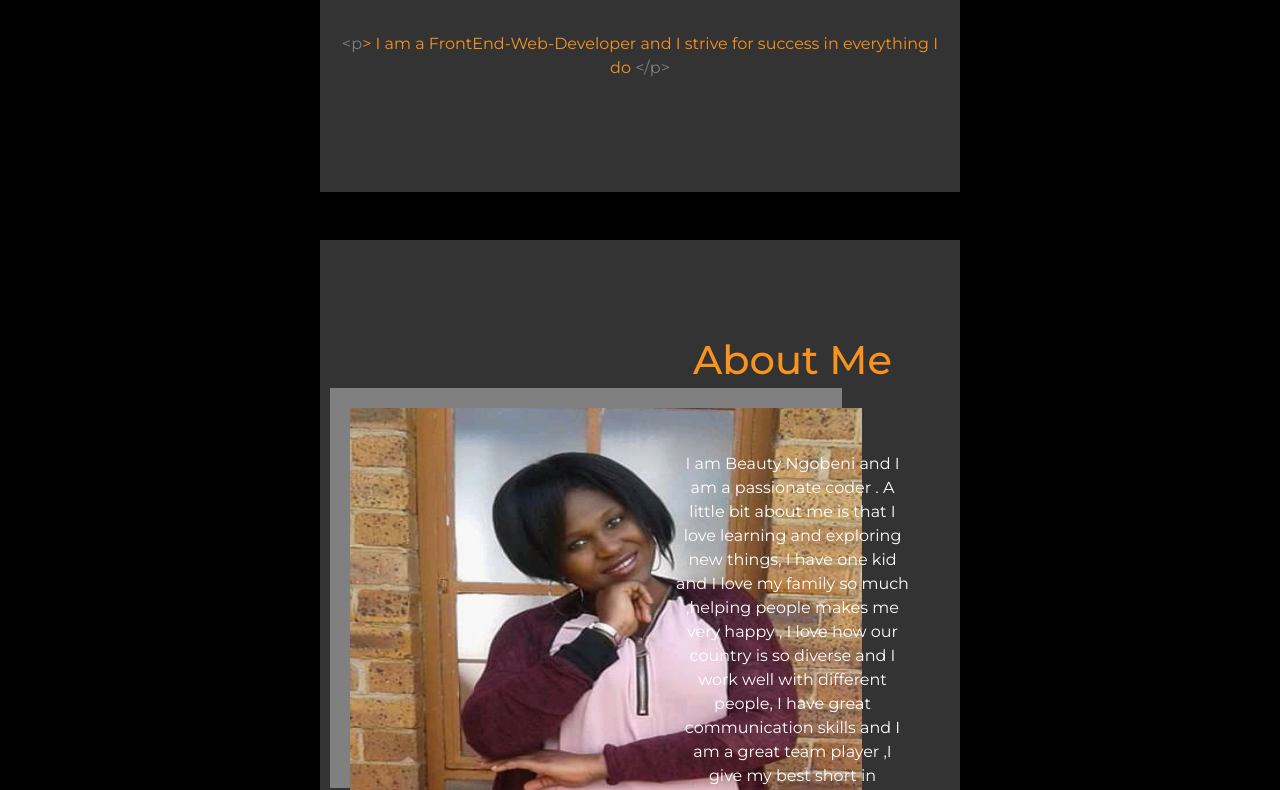
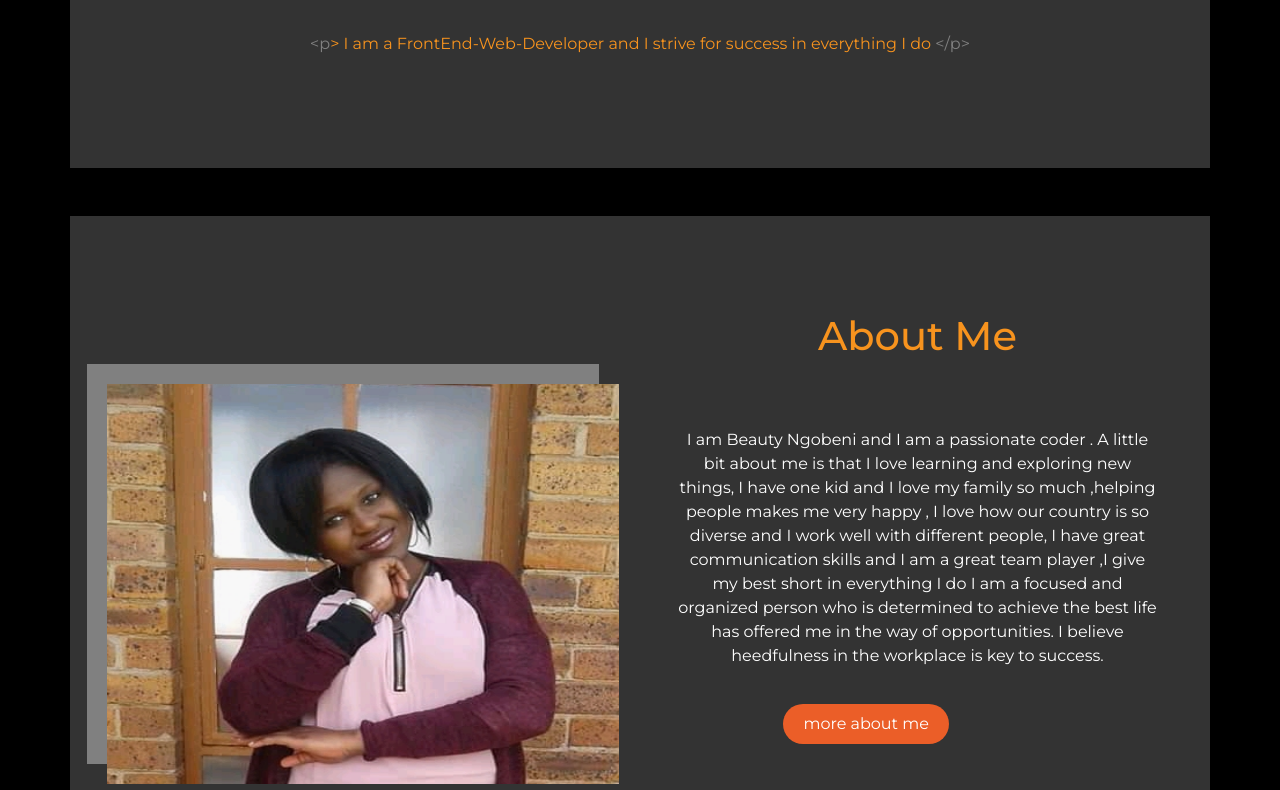
Before and after one commit to BeautyN/MyPortfolioWebsite, a plain HTML site: page index.html in a window 1280 px wide. Shown: the part 463-1253 px from the top of the page. Drawn offline with nearby package versions, Linux system fonts and the light colour scheme.

Commit message:
corrections

```diff
--- a/CSS/stylesheets.css
+++ b/CSS/stylesheets.css
@@ -253,12 +253,6 @@
             }
         }
 
-        @media (min-width: 1024px) {
-            .dark-grey {
-                width: 50vw;
-            }
-        }
-
         @media screen and (min-width: 1200px) {
             /* the header section */
             .icons {
```
